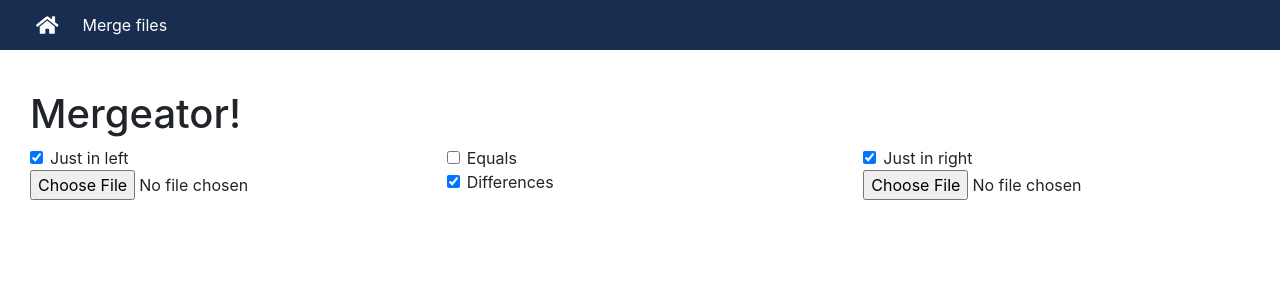
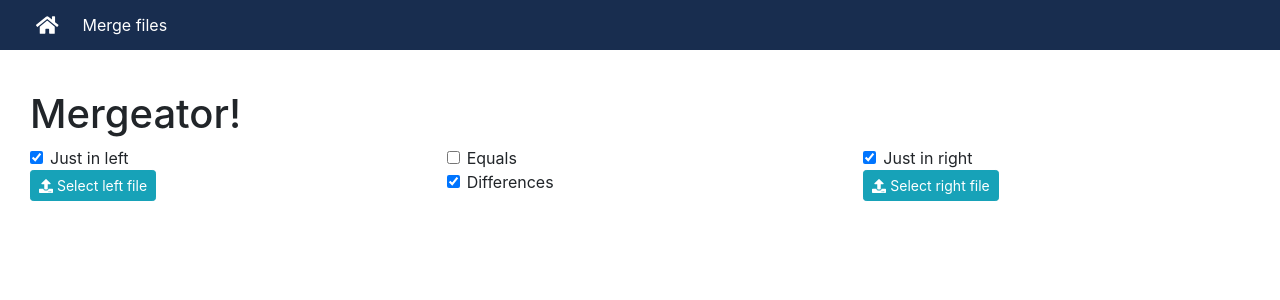
Before and after one commit to maarkeez/properties-merge, an Angular app in the folder Software/: page /merge-files in a window 1280 px wide. Shown: the top 300 px of the page. Built offline with nearby package versions, Linux system fonts and the light colour scheme.

Commit message:
[Save] Added save behaviour

```diff
--- a/Software/src/app/mergeFiles/merge.files.component.css
+++ b/Software/src/app/mergeFiles/merge.files.component.css
@@ -2,3 +2,13 @@
 	white-space: nowrap;
 	overflow-x: auto;
 }
+
+/* For hide input when is file type */
+.inputfile {
+	width: 0.1px;
+	height: 0.1px;
+	opacity: 0;
+	overflow: hidden;
+	position: absolute;
+	z-index: -1;
+}
--- a/Software/src/app/mergeFiles/merge.files.component.html
+++ b/Software/src/app/mergeFiles/merge.files.component.html
@@ -1,9 +1,12 @@
+
 <div class="col-sm-12  p-0 m-0">
 	<div class="col-sm-2 p-0 m-0">
 		<h1>Mergeator!</h1>
 	</div>
+
 	<div class="row">
 		<div class="col-sm-4 float-left">
+
 
 			<div class="form-check">
 				<label class="form-check-label">
@@ -12,7 +15,11 @@
 				</label>
 			</div>
 			<div class="form-group">
-				<input type="file" class="form-control-file" id="fileLeft" (change)="handleLeftFileInput($event.target.files)">
+				<input type="file" name="fileLeft" class="inputfile" id="fileLeft" (change)="handleLeftFileInput($event.target.files)" />
+				<label class="btn btn-sm btn-info" for="fileLeft">
+					<i class="fas fa-upload"></i>
+					Select left file
+				</label>
 			</div>
 		</div>
 		<div class="col-sm-4">
@@ -39,7 +46,11 @@
 				</label>
 			</div>
 			<div class="form-group">
-				<input type="file" class="form-control-file" id="fileRight" (change)="handleRightFileInput($event.target.files)">
+				<input type="file" name="filefileRightLeft" class="inputfile" id="fileRight" (change)="handleRightFileInput($event.target.files)" />
+				<label class="btn btn-sm btn-info" for="fileRight">
+					<i class="fas fa-upload"></i>
+					Select right file
+				</label>
 			</div>
 		</div>
 	</div>
@@ -143,19 +154,26 @@
 	</div>
 </div>
 <div *ngIf="differencesMap.size > 0" class="row">
-		<delimiter></delimiter>
+	<delimiter></delimiter>
 
 	<div class="col-sm-12">
-		<button class="btn btn-lg btn-outline-primary col-sm-12" (click)="merge()">Merge</button>
+		<button class="btn btn-lg btn-outline-info col-sm-12" (click)="merge()">Merge</button>
 	</div>
 
 	<delimiter></delimiter>
 	<div class="col-sm-12">
 		<div class="form-group">
 			<label for="merged">Merged properties:</label>
-			<textarea class="form-control" id="merged" rows="20" cols="200">{{merged}}</textarea>
+			<textarea class="form-control" id="merged" rows="20" cols="200" [(ngModel)]='merged'></textarea>
 		</div>
 	</div>
+
+	<delimiter></delimiter>
+	<div class="col-sm-12">
+		<button type="button" class="btn btn-sm btn-info" (click)="download()">
+			<i class="fas fa-download"></i>
+			Save
+		</button>
+	</div>
+
 </div>
-
-<!-- </div> -->
--- a/Software/src/app/mergeFiles/merge.files.component.ts
+++ b/Software/src/app/mergeFiles/merge.files.component.ts
@@ -161,4 +161,20 @@ export class MergeFilesComponent {
             }
         }
     }
+
+    download() {
+        let text = this.merged;
+        let blob = new Blob( [text], {
+            type: "text/plain"
+        } );
+        let anchor = document.createElement( "a" );
+        let timeStamp = new Date().toLocaleDateString();
+        anchor.download = "merged_" + timeStamp  + ".txt";
+        anchor.href = window.URL.createObjectURL( blob );
+        anchor.target = "_blank";
+        anchor.style.display = "none"; // just to be safe!
+        document.body.appendChild( anchor );
+        anchor.click();
+        document.body.removeChild( anchor );
+    }
 }
--- a/Software/src/index.html
+++ b/Software/src/index.html
@@ -50,9 +50,9 @@
 
 
 	<!-- Espacio en blanco previo a pie de página -->
-<!-- 	<div class="col-sm-12" style="min-height: 20px; background-color: white;"></div> -->
+	<!-- 	<div class="col-sm-12" style="min-height: 20px; background-color: white;"></div> -->
 
 	<!-- Pie de página -->
-<!-- 	<div class="col-sm-12" style="min-height: 150px; background-color: #182d4f;"></div> -->
+	<!-- 	<div class="col-sm-12" style="min-height: 150px; background-color: #182d4f;"></div> -->
 </body>
 </html>
```
